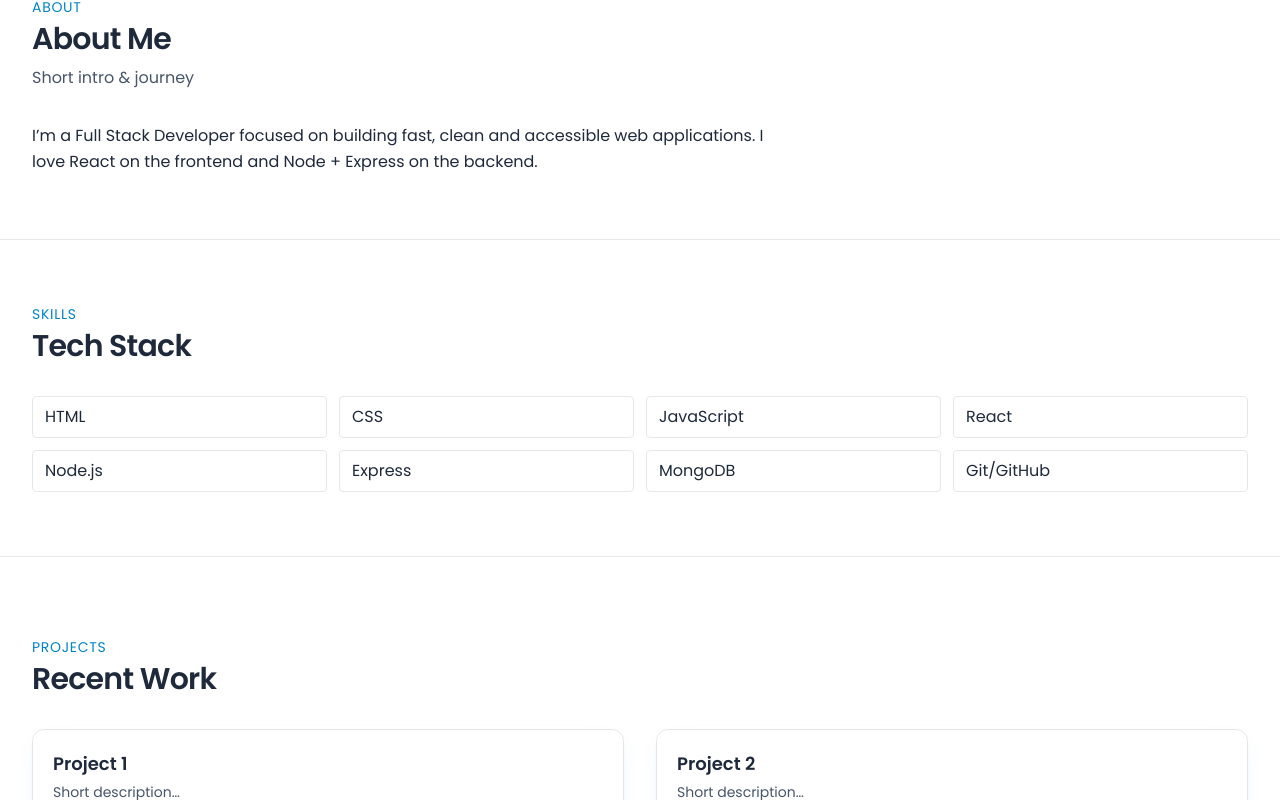
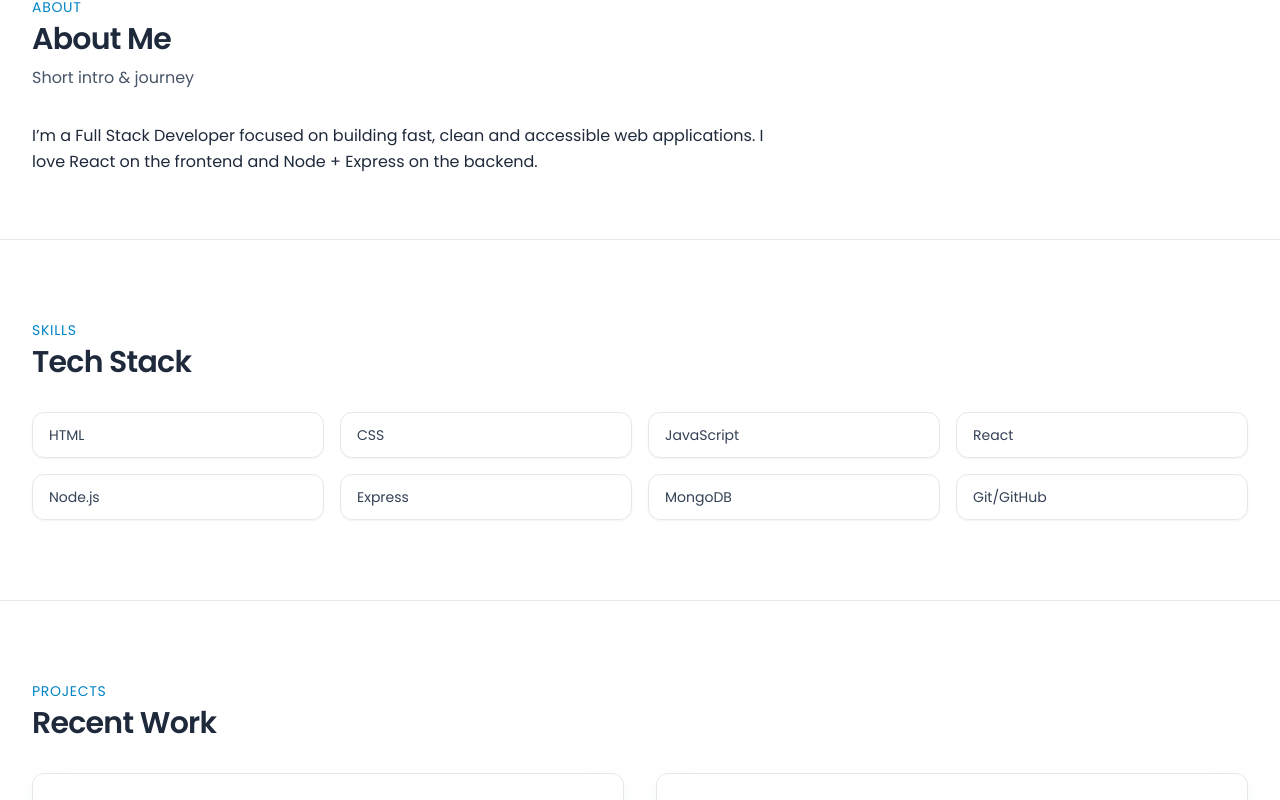
Before and after one commit to mr-faheem/faheem.portfolio, a React (Vite) app: page / in a window 1280 px wide. Shown: the part 559-1359 px from the top of the page. Built offline with nearby package versions, Linux system fonts and the light colour scheme.

Commit message:
polish(skills): premium chip cards, better grid and spacing

```diff
--- a/src/sections/Skills/index.jsx
+++ b/src/sections/Skills/index.jsx
@@ -1,16 +1,33 @@
 import React from "react";
+import SectionHeading from "../../components/common/SectionHeading.jsx";
 
-import SectionHeading from "../../components/common/SectionHeading.jsx";
 export default function Skills() {
-  const items = ["HTML", "CSS", "JavaScript", "React", "Node.js", "Express", "MongoDB", "Git/GitHub"];
+  const items = [
+    "HTML",
+    "CSS",
+    "JavaScript",
+    "React",
+    "Node.js",
+    "Express",
+    "MongoDB",
+    "Git/GitHub",
+  ];
+
   return (
-    <section id="skills" className="py-16 border-t">
-
+    <section id="skills" className="py-16 md:py-20 border-t">
       <div className="container">
         <SectionHeading id="skills" eyebrow="SKILLS" title="Tech Stack" />
-        <ul className="grid grid-cols-2 sm:grid-cols-3 md:grid-cols-4 gap-3">
+
+        <ul className="grid grid-cols-2 sm:grid-cols-3 md:grid-cols-4 gap-3 md:gap-4">
           {items.map((sk) => (
-            <li key={sk} className="rounded border px-3 py-2">{sk}</li>
+            <li
+              key={sk}
+              className="rounded-xl border px-4 py-3 shadow-sm md:hover:shadow transition
+                         text-sm text-slate-700 dark:text-slate-200
+                         bg-white/90 dark:bg-slate-900/90"
+            >
+              {sk}
+            </li>
           ))}
         </ul>
       </div>
```
